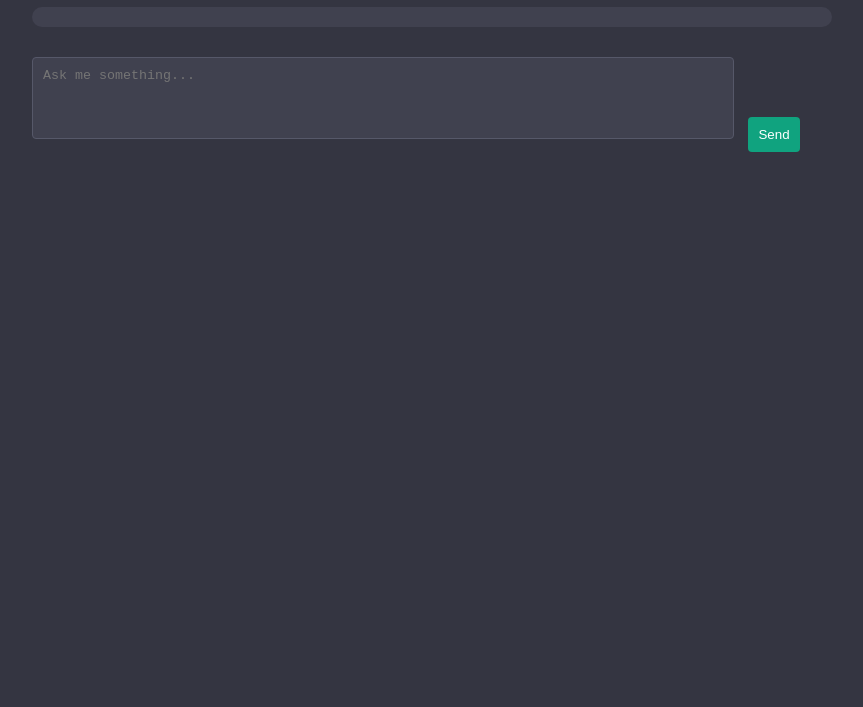
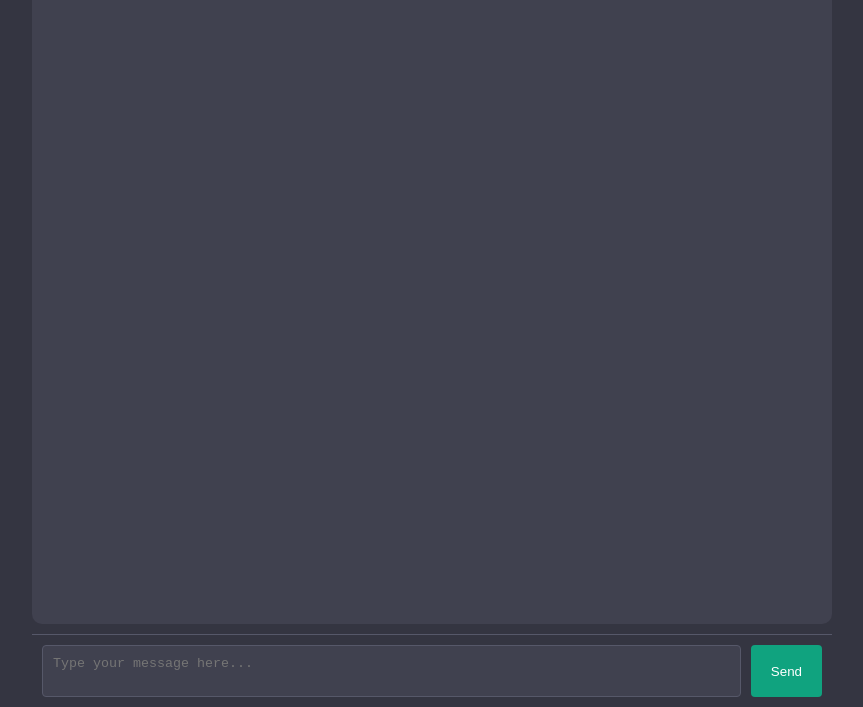
Before and after one commit to Cathal-McHale/emerging-technologies, a plain HTML site: page eliza/index.html in a window 1280 px wide. Shown: the part 93-800 px from the top of the page, without its empty margins (208-1071 px from the left). Drawn offline with Linux system fonts and the light colour scheme.

Commit message:
Eliza styling check

```diff
--- a/eliza/index.html
+++ b/eliza/index.html
@@ -13,13 +13,15 @@
   <h1>ELIZA Chatbot</h1>
 
   <!-- Chat box container -->
-  <div id="chat">
-    <!-- Chat messages will appear here -->
-  </div>
-
-  <!-- User input area -->
-  <textarea id="user-input" rows="4" placeholder="Ask me something..."></textarea>
-  <button id="send-btn">Send</button>
+  <div id="chat-container">
+    <div id="chat">
+        <!-- Chat messages will be show here  -->
+    </div>
+    <div id="input-container">
+        <textarea id="user-input" placeholder="Type your message here..."></textarea>
+        <button id="send-btn">Send</button>
+    </div>
+</div>
 
   <!-- Link to external JavaScript file -->
   <script src="eliza.js"></script>
--- a/eliza/style.css
+++ b/eliza/style.css
@@ -2,46 +2,39 @@ body {
     font-family: Arial, sans-serif;
     max-width: 800px;
     margin: 0 auto;
-    padding: 20px;
+    padding: 0; /* Remove padding */
     background-color: #343541;
     color: #d1d5db;
+    height: 100vh; /* Full viewport height */
+    display: flex;
+    flex-direction: column;
 }
 
-/* Header styling */
-h1 {
-    text-align: center;
-    color: #ffffff;
-}
-
-/* Chat container styling */
 #chat-container {
     display: flex;
     flex-direction: column;
-    height: 100vh;
+    height: 100%; /* Full height of the viewport */
+    justify-content: space-between; /* Push input field to the bottom */
 }
 
-/* Chat box styling */
 #chat {
     flex: 1;
-    margin-bottom: 20px;
-    max-height: 70vh;
-    overflow-y: auto;
-    border: none;
     padding: 10px;
+    overflow-y: auto; /* Enable scrolling */
     background-color: #40414f;
     border-radius: 10px;
+    margin-bottom: 10px;
     box-shadow: none;
 }
 
 /* Message styling */
 .message {
     margin: 10px 0;
-    padding: 15px;
+    padding: 10px 15px;
     border-radius: 12px;
     max-width: 80%;
 }
 
-/* User message styling */
 .user-message {
     font-weight: bold;
     color: #fff;
@@ -49,28 +42,27 @@ h1 {
     align-self: flex-end;
 }
 
-/* Bot message styling */
 .bot-message {
     font-style: italic;
     color: #333;
-    background-color: #4a4b55; /* Brighter color */
+    background-color: #4a4b55;
     align-self: flex-start;
 }
 
-/* Input container styling */
+/* Input container at the bottom */
 #input-container {
     display: flex;
-    align-items: center;
     padding: 10px;
     background-color: #343541;
     border-top: 1px solid #565869;
+    position: sticky;
+    bottom: 0;
 }
 
-/* Textarea styling */
 textarea {
-    width: calc(100% - 120px);
+    flex: 1;
     padding: 10px;
-    margin-top: 10px;
+    margin-right: 10px;
     border: 1px solid #565869;
     border-radius: 4px;
     resize: none;
@@ -78,23 +70,15 @@ textarea {
     color: #d1d5db;
 }
 
-/* Button styling */
 button {
-    padding: 10px;
-    cursor: pointer;
+    padding: 10px 20px;
     background-color: #10a37f;
     color: white;
     border: none;
     border-radius: 4px;
-    margin-left: 10px;
+    cursor: pointer;
 }
 
-/* Button hover effect */
 button:hover {
     background-color: #0e8c6e;
 }
-
-/* Button focus effect */
-button:focus {
-    outline: none;
-}
```
